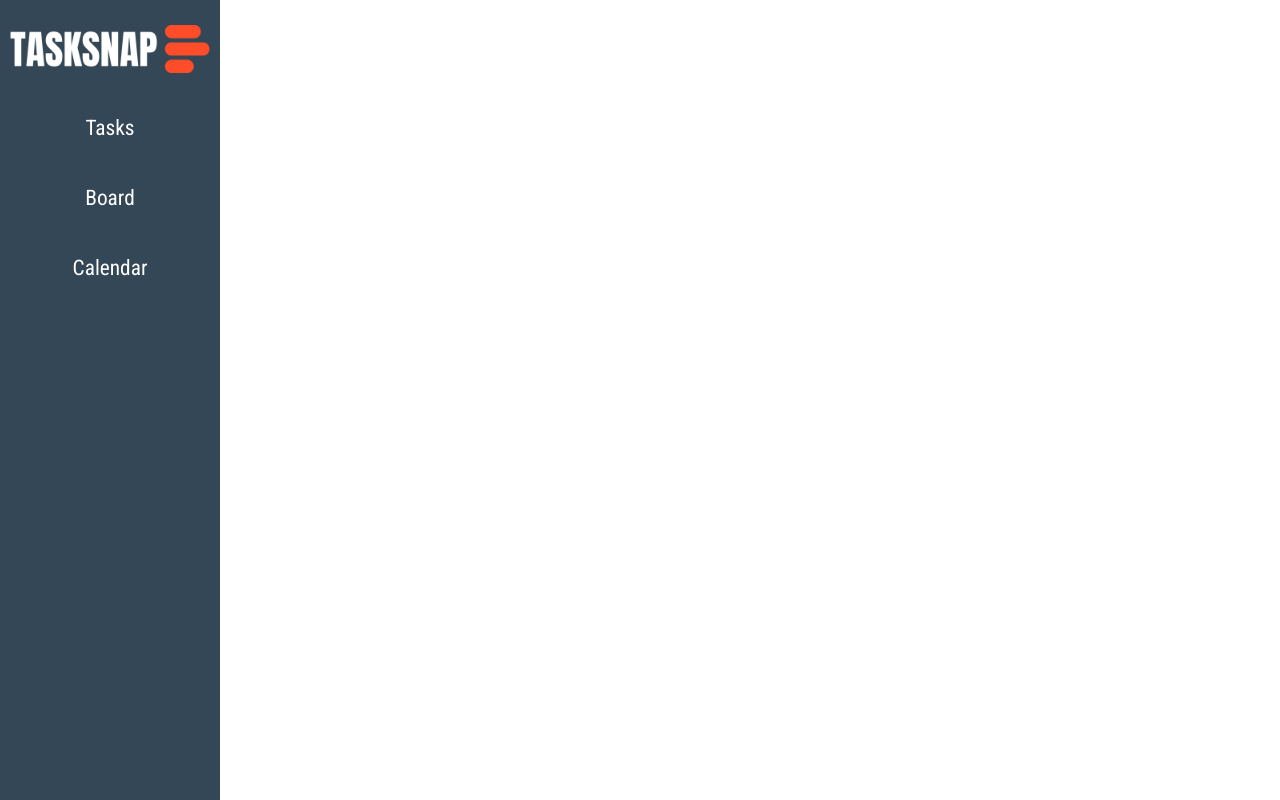
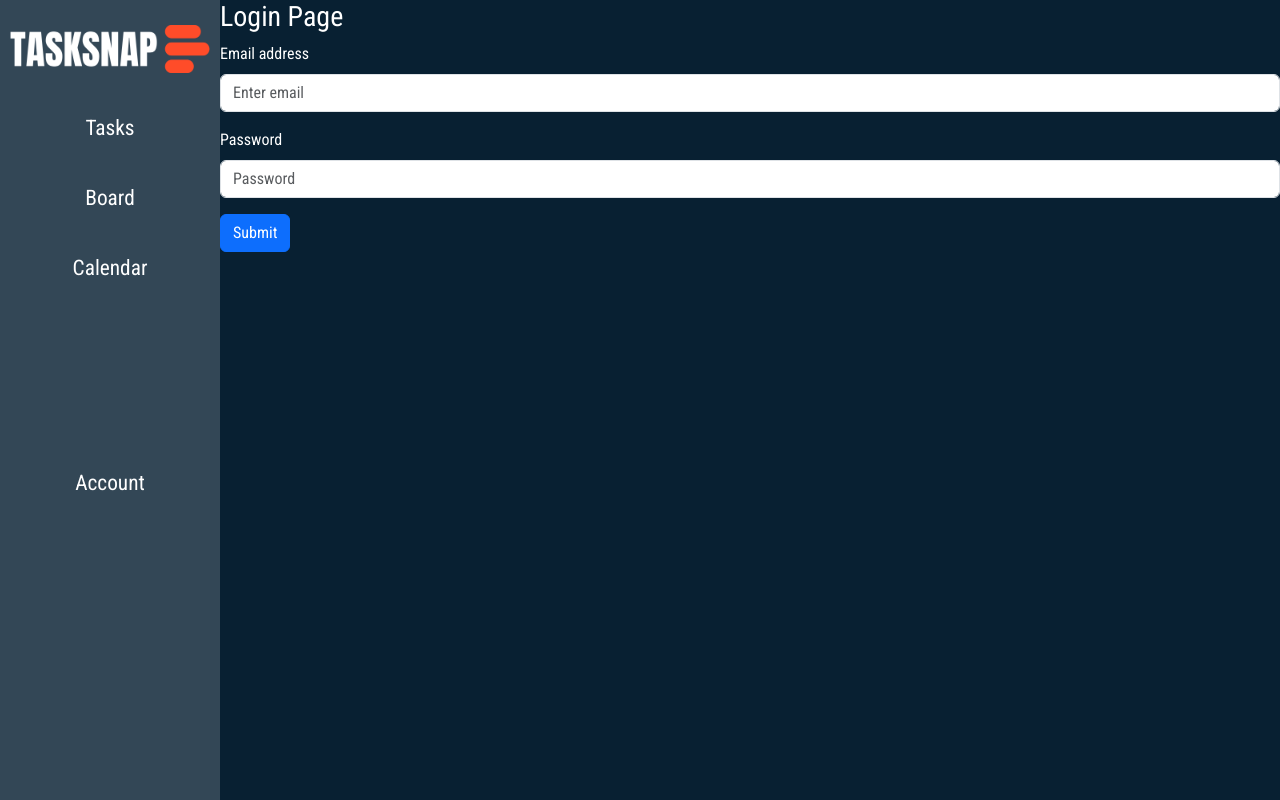
Before and after one commit to thitikl/React_taskSnap, a React (Create React App) app: page /login in a window 1280 px wide. Built offline with nearby package versions, Linux system fonts and the light colour scheme; sample sign-in values are in the browser's storage.

Commit message:
Integrate Spring security authentication with JWT
-Add login, signin, account page
-Add authentication process, with saving JWT
-Add token in fetch request

```diff
--- a/src/Sidebar.js
+++ b/src/Sidebar.js
@@ -1,7 +1,11 @@
+import { useState, useEffect } from "react";
 import { Routes, Route, NavLink } from "react-router-dom";
 import Board from "./components/Board";
 import TaskSnapCalendar from "./components/Calendar";
 import Tasks from "./components/Tasks";
+import LoginPage from "./components/LoginPage";
+import RegisterPage from "./components/RegisterPage";
+import AccountPage from "./components/AccountPage";
 import fullLogo from "./img/full-logo.png";
 
 // Bootstrap components
@@ -9,8 +13,11 @@ import Container from "react-bootstrap/Container";
 import Nav from "react-bootstrap/Nav";
 import Navbar from "react-bootstrap/Navbar";
 import Offcanvas from "react-bootstrap/Offcanvas";
+import { isUserLoggedIn } from "./utils/auth";
 
 export default function Sidebar(props) {
+  const [isLoggedIn, setIsLoggedIn] = useState(isUserLoggedIn());
+
   return (
     <>
       <Navbar
@@ -22,7 +29,7 @@ export default function Sidebar(props) {
         <Container fluid id="nav-container">
           <Navbar.Toggle aria-controls={`offcanvasNavbar-expand-lg`} />
           <Navbar.Brand href="/">
-            <img src={fullLogo} />
+            <img src={fullLogo} alt="logo" />
           </Navbar.Brand>
           <Navbar.Offcanvas
             id={`offcanvasNavbar-expand-lg`}
@@ -31,7 +38,7 @@ export default function Sidebar(props) {
           >
             <Offcanvas.Header closeButton>
               <Offcanvas.Title id={`offcanvasNavbarLabel-expand-lg`}>
-                <img src={fullLogo} />
+                <img src={fullLogo} alt="logo" />
               </Offcanvas.Title>
             </Offcanvas.Header>
             <Offcanvas.Body>
@@ -48,6 +55,16 @@ export default function Sidebar(props) {
                 <Nav.Link to="/calendar" as={NavLink}>
                   Calendar
                 </Nav.Link>
+                <div className="filling-space"></div>
+                {isLoggedIn ? (
+                  <Nav.Link to="/account" as={NavLink}>
+                    Account
+                  </Nav.Link>
+                ) : (
+                  <Nav.Link to="/login" as={NavLink}>
+                    Login
+                  </Nav.Link>
+                )}
               </Nav>
             </Offcanvas.Body>
           </Navbar.Offcanvas>
@@ -68,6 +85,9 @@ export default function Sidebar(props) {
             <TaskSnapCalendar data={props.data} modifyData={props.modifyData} />
           }
         />
+        <Route path="/login" element={<LoginPage />} />
+        <Route path="/register" element={<RegisterPage />} />
+        <Route path="/account" element={<AccountPage />} />
       </Routes>
     </>
   );
--- /dev/null
+++ b/src/components/AccountPage.js
@@ -0,0 +1,9 @@
+const AccountPage = () => {
+  return (
+    <div className="content">
+      <h1>Account</h1>
+    </div>
+  );
+};
+
+export default AccountPage;
--- a/src/components/Board.js
+++ b/src/components/Board.js
@@ -1,15 +1,32 @@
 import moment from "moment";
 import { useState, useEffect } from "react";
 import TaskModal from "./TaskModal";
+import { isUserLoggedIn, getToken } from "../utils/auth";
 
 function Board(props) {
+  const [isLoggedIn, _] = useState(isUserLoggedIn);
+
+  if (!isLoggedIn) {
+    window.location.href = "/login";
+  }
+
   // var data = props.data;
   const [data, setData] = useState([]);
   useEffect(() => {
-    fetch(process.env.REACT_APP_API_URL)
-      .then((response) => response.json())
-      .then((data) => setData(data))
-      .catch((error) => console.error("Error:", error));
+    const fetchData = async () => {
+      try {
+        const response = await fetch(process.env.REACT_APP_API_URL, {
+          headers: {
+            Authorization: `Bearer ${getToken()}`,
+          },
+        });
+        const data = await response.json();
+        setData(data);
+      } catch (error) {
+        console.error("Error:", error);
+      }
+    };
+    fetchData();
   }, []);
 
   const columns = {
--- a/src/components/Calendar.js
+++ b/src/components/Calendar.js
@@ -3,10 +3,17 @@ import { Calendar, momentLocalizer } from "react-big-calendar";
 import moment from "moment";
 
 import "react-big-calendar/lib/css/react-big-calendar.css";
+import { isUserLoggedIn } from "../utils/auth";
 
 const localizer = momentLocalizer(moment);
 
 export default function TaskSnapCalendar(props) {
+  const [isLoggedIn, setIsLoggedIn] = useState(isUserLoggedIn());
+
+  if (!isLoggedIn) {
+    window.location.href = "/login";
+  }
+
   const [holidays, setHoliday] = useState([]);
   const HOLIDAY_API_URL = "https://canada-holidays.ca/api/v1/holidays";
 
--- /dev/null
+++ b/src/components/LoginPage.js
@@ -0,0 +1,54 @@
+import { Form, Button } from "react-bootstrap";
+
+const LoginPage = (props) => {
+  const handleSubmit = (e) => {
+    e.preventDefault();
+    const fetchLogin = async () => {
+      try {
+        const response = await fetch(
+          process.env.REACT_APP_API_URL + "/auth/login",
+          {
+            method: "POST",
+            headers: {
+              "Content-Type": "application/json",
+            },
+            body: JSON.stringify({
+              username: e.target.formBasicEmail.value,
+              password: e.target.formBasicPassword.value,
+            }),
+          }
+        );
+        const data = await response.json();
+
+        if (data.token) {
+          localStorage.setItem("token", data.token);
+          window.location.href = "/";
+        }
+      } catch (error) {
+        console.error("Error logging in:", error);
+      }
+    };
+    fetchLogin();
+  };
+
+  return (
+    <div className="content">
+      <h1>Login Page</h1>
+      <Form onSubmit={handleSubmit}>
+        <Form.Group className="mb-3" controlId="formBasicEmail">
+          <Form.Label>Email address</Form.Label>
+          <Form.Control type="email" placeholder="Enter email" />
+        </Form.Group>
+        <Form.Group className="mb-3" controlId="formBasicPassword">
+          <Form.Label>Password</Form.Label>
+          <Form.Control type="password" placeholder="Password" />
+        </Form.Group>
+        <Button variant="primary" type="submit">
+          Submit
+        </Button>
+      </Form>
+    </div>
+  );
+};
+
+export default LoginPage;
--- /dev/null
+++ b/src/components/RegisterPage.js
@@ -0,0 +1,5 @@
+const RegisterPage = () => {
+  return <div>Register Page</div>;
+};
+
+export default RegisterPage;
--- a/src/components/Tasks.js
+++ b/src/components/Tasks.js
@@ -4,17 +4,34 @@ import moment from "moment";
 // Import TaskModal and its methods
 import TaskModal from "./TaskModal";
 import { newTask } from "../constant/newTask";
+import { getToken, isUserLoggedIn } from "../utils/auth";
 
 // TODO change to dynamic icon
 // https://palett.es/
 
 export default function Tasks(props) {
+  const [isLoggedIn, setIsLoggedIn] = useState(isUserLoggedIn());
+
+  if (!isLoggedIn) {
+    window.location.href = "/login";
+  }
+
   const [data, setData] = useState([]);
   useEffect(() => {
-    fetch(process.env.REACT_APP_API_URL)
-      .then((response) => response.json())
-      .then((data) => setData(data))
-      .catch((error) => console.error("Error:", error));
+    const fetchData = async () => {
+      try {
+        const response = await fetch(process.env.REACT_APP_API_URL, {
+          headers: {
+            Authorization: `Bearer ${getToken()}`,
+          },
+        });
+        const data = await response.json();
+        setData(data);
+      } catch (error) {
+        console.error("Error:", error);
+      }
+    };
+    fetchData();
   }, []);
 
   const renderTasks = (tasks, status) => {
@@ -26,7 +43,6 @@ export default function Tasks(props) {
           key={task.id}
           onClick={() => handleClickOpenDialog(task)}
         >
-          {/* TODO Edit img tag */}
           <img
             src={require("../icon/" + task.label.toLowerCase() + ".png")}
             alt={task.title}
--- a/src/styles.css
+++ b/src/styles.css
@@ -22,6 +22,7 @@ p {
 }
 .content {
   background-color: #082032;
+  color: white;
 }
 
 #add-task {
@@ -70,6 +71,7 @@ p {
 @media (min-width: 992px) {
   .content {
     padding-left: 220px !important;
+    min-height: 100vh;
   }
 }
 
@@ -107,6 +109,7 @@ p {
 }
 .offcanvas-body {
   padding: 0;
+  height: 60%;
 }
 .offcanvas-body .navbar-nav {
   padding-right: 0 !important;
@@ -116,6 +119,9 @@ p {
 }
 .active {
   background-color: #082032;
+}
+.filling-space {
+  flex-grow: 1;
 }
 
 /* For less than lg breakpoint */
--- /dev/null
+++ b/src/utils/auth.js
@@ -0,0 +1,7 @@
+export const isUserLoggedIn = () => {
+  return !!localStorage.getItem("token");
+};
+
+export const getToken = () => {
+  return localStorage.getItem("token");
+};
```
